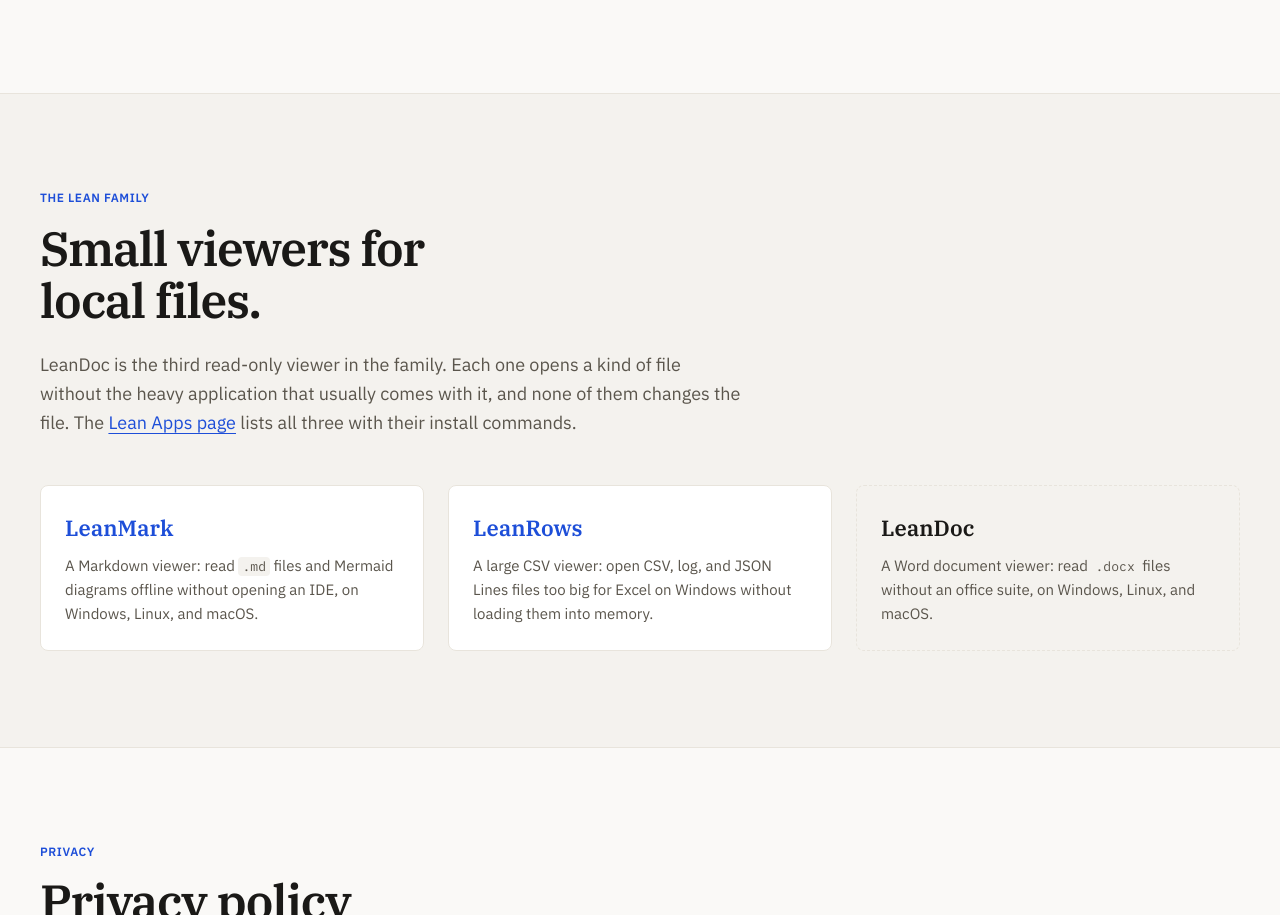
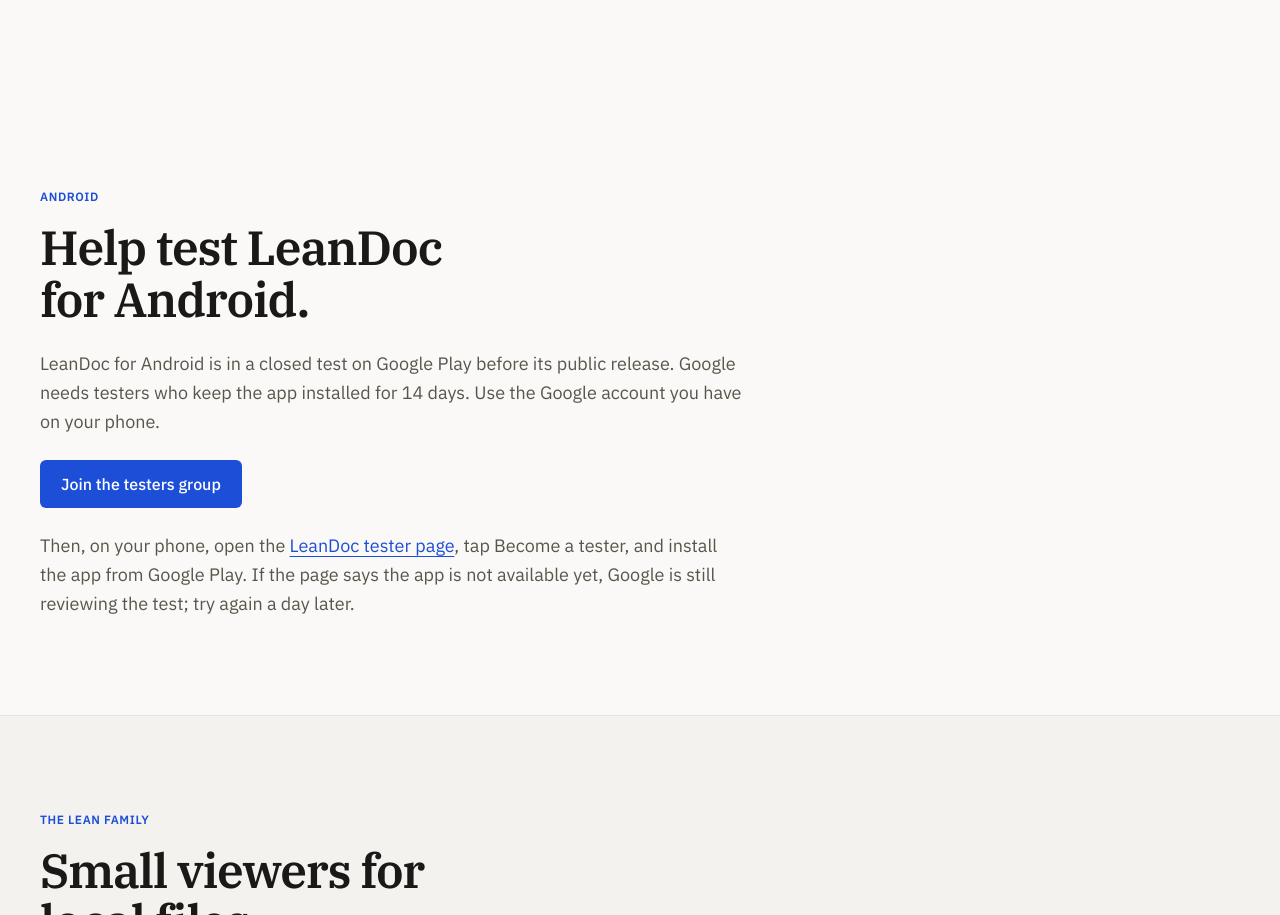
Before and after one commit to abooodbah/leandoc, a website: page site/index.html in a window 1280 px wide. Shown: the part 6114-7029 px from the top of the page. Drawn offline with Linux system fonts and the light colour scheme.

Commit message:
Add sign-up for the Android closed test (#20)

```diff
--- a/site/index.html
+++ b/site/index.html
@@ -399,6 +399,30 @@
       </div>
     </section>
 
+    <section class="section" id="android" aria-labelledby="android-heading">
+      <div class="container">
+        <div class="section-copy section-intro">
+          <p class="eyebrow">Android</p>
+          <h2 id="android-heading">Help test LeanDoc for Android.</h2>
+          <p class="section-lead">
+            LeanDoc for Android is in a closed test on Google Play before its
+            public release. Google needs testers who keep the app installed
+            for 14 days. Use the Google account you have on your phone.
+          </p>
+          <p class="android-join">
+            <a class="button button-large button-primary" href="https://groups.google.com/g/lean-apps-testers">Join the testers group</a>
+          </p>
+          <p class="section-lead">
+            Then, on your phone, open the
+            <a href="https://play.google.com/apps/testing/io.github.abooodbah.leandoc">LeanDoc tester page</a>,
+            tap Become a tester, and install the app from Google Play. If the
+            page says the app is not available yet, Google is still reviewing
+            the test; try again a day later.
+          </p>
+        </div>
+      </div>
+    </section>
+
     <section class="section section-muted" id="family" aria-labelledby="family-heading">
       <div class="container">
         <div class="section-copy section-intro">
--- a/site/styles.css
+++ b/site/styles.css
@@ -1269,3 +1269,8 @@
     color: black;
   }
 }
+
+/* Android closed-test sign-up */
+.android-join {
+  margin: 1.5rem 0 1rem;
+}
--- a/site/validate.mjs
+++ b/site/validate.mjs
@@ -176,7 +176,9 @@
 
 // apps.microsoft.com is a plain link to the Microsoft Store listing; the page
 // loads nothing from it.
-const allowedHosts = new Set(["https://apps.microsoft.com", "https://github.com", "https://abooodbah.github.io", "https://opensource.org", "https://schema.org"]);
+const allowedHosts = new Set(["https://apps.microsoft.com", "https://github.com", "https://abooodbah.github.io", "https://opensource.org", "https://schema.org",
+  // Plain links for the Android closed test: the testers group and the Play opt-in page.
+  "https://groups.google.com", "https://play.google.com"]);
 for (const match of html.matchAll(/(?:href|src|content)="(https?:\/\/[^"/]+)/g)) {
   if (!allowedHosts.has(match[1])) fail(`unexpected external host: ${match[1]}`);
 }
```
Also changed, not shown: README.md.
